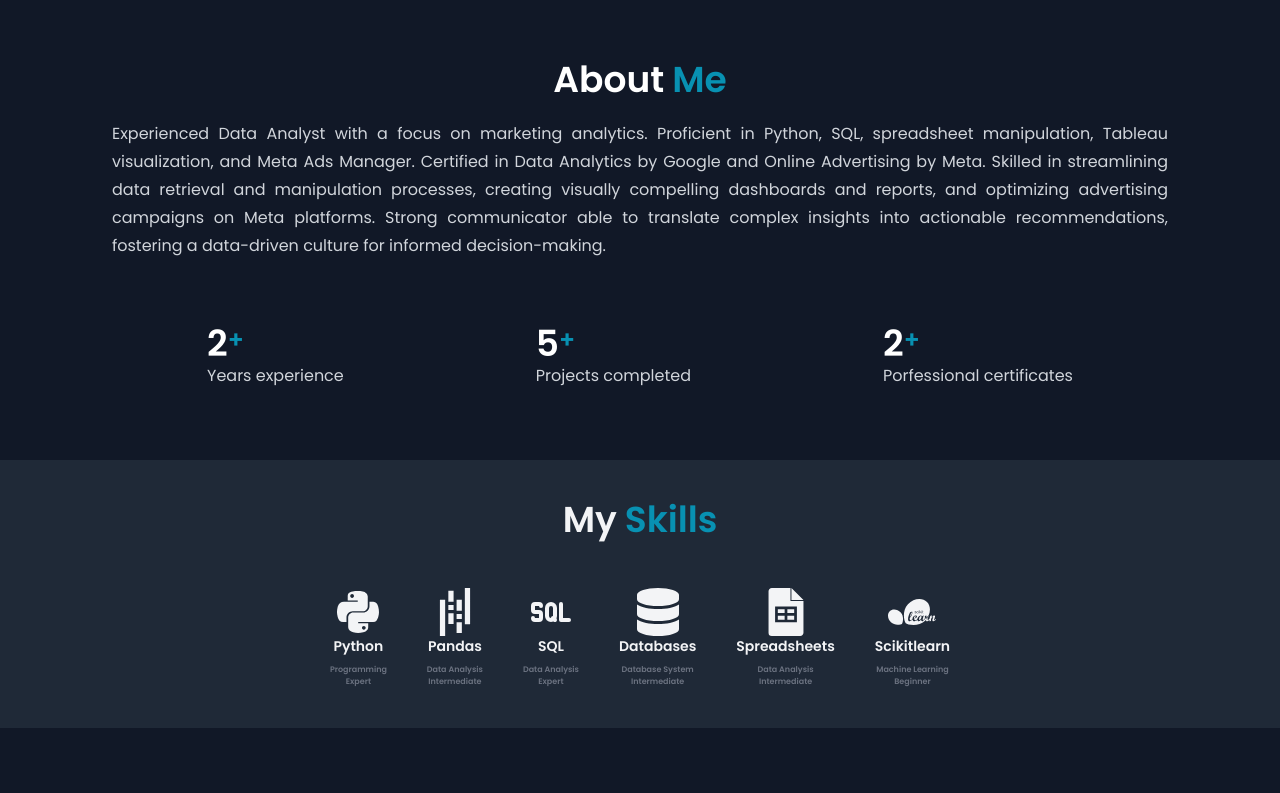
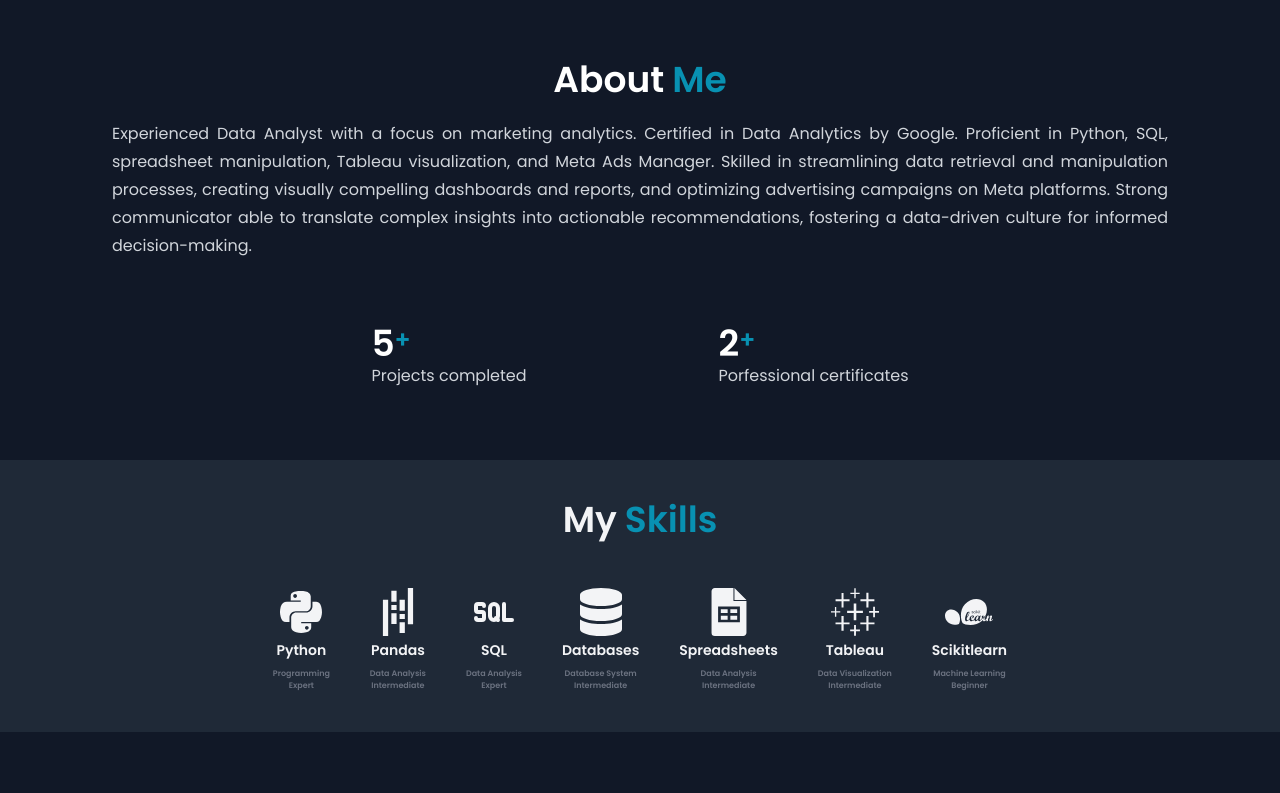
Before and after one commit to ikram98ai/portfolio, a React (Vite) app: page / in a window 1280 px wide. Shown: the part 740-1533 px from the top of the page. Built offline with nearby package versions, Linux system fonts and the light colour scheme.

Commit message:
updating text

```diff
--- a/src/components/About.tsx
+++ b/src/components/About.tsx
@@ -4,7 +4,6 @@
     count: string;
   }
   const info: Info[] = [
-    { text: "Years experience", count: "2" },
     { text: "Projects completed", count: "5" },
     { text: "Porfessional certificates", count: "2" },
   ];
@@ -17,12 +16,11 @@
       </div>
       <div className="flex flex-col items-center md:gap-6 gap-12 max-w-6xl mx-auto text-gray-300 mt-5">
         <p className="text-justify leading-7 w-11/12 mx-auto">
-        Experienced Data Analyst with a focus on marketing analytics. Proficient in Python, SQL,
-        spreadsheet manipulation, Tableau visualization, and Meta Ads Manager. Certified in Data Analytics by Google and
-        Online Advertising by Meta. Skilled in streamlining data retrieval and manipulation processes,
-        creating visually compelling dashboards and reports, and optimizing advertising campaigns on Meta platforms.
-        Strong communicator able to translate complex insights into actionable recommendations, fostering a data-driven
-        culture for informed decision-making.
+        Experienced Data Analyst with a focus on marketing analytics. Certified in Data Analytics by Google. Proficient
+in Python, SQL, spreadsheet manipulation, Tableau visualization, and Meta Ads Manager. Skilled in streamlining
+data retrieval and manipulation processes, creating visually compelling dashboards and reports, and optimizing
+advertising campaigns on Meta platforms. Strong communicator able to translate complex insights into actionable
+recommendations, fostering a data-driven culture for informed decision-making.
         </p>
         <ul className="mt-10 mx-4 flex items-center justify-center md:gap-48 gap-6">
           {info.map((content, i) => (
--- a/src/components/Accomplishments.tsx
+++ b/src/components/Accomplishments.tsx
@@ -23,7 +23,7 @@
     },
     {
       img: data_lab_img,
-      name: "Data Lab",
+      name: "Web App: Data Lab",
       link: "https://github.com/ikramullahasakzai/datalab.git",
     },
   ];
--- a/src/components/Skills.tsx
+++ b/src/components/Skills.tsx
@@ -1,6 +1,6 @@
 import { FaPython, FaDatabase } from "react-icons/fa";
 import { TbSql } from "react-icons/tb";
-import { SiScikitlearn,SiGooglesheets, SiPandas } from "react-icons/si";
+import { SiScikitlearn,SiGooglesheets, SiPandas, SiTableau } from "react-icons/si";
 
 const Skills = () => {
   const skills = [
@@ -35,6 +35,12 @@
       level: "Intermediate",
     },
     {
+      icon: <SiTableau />,
+      name: "Tableau",
+      skill: "Data Visualization",
+      level: "Intermediate",
+    },
+    {
       icon: <SiScikitlearn />,
       name: "Scikitlearn",
       skill: "Machine Learning",
@@ -54,7 +60,7 @@
         {skills?.map((skill, i) => (
           <li key={i}>
             <div className="text-5xl flex justify-center">{skill.icon}</div>
-            <div className="text-sm font-bold">{skill.name}</div>
+            <div className="text-sm mt-1 font-bold">{skill.name}</div>
             <div className="text-xxs mt-2 font-bold text-gray-500">
               {skill.skill}
             </div>
```
